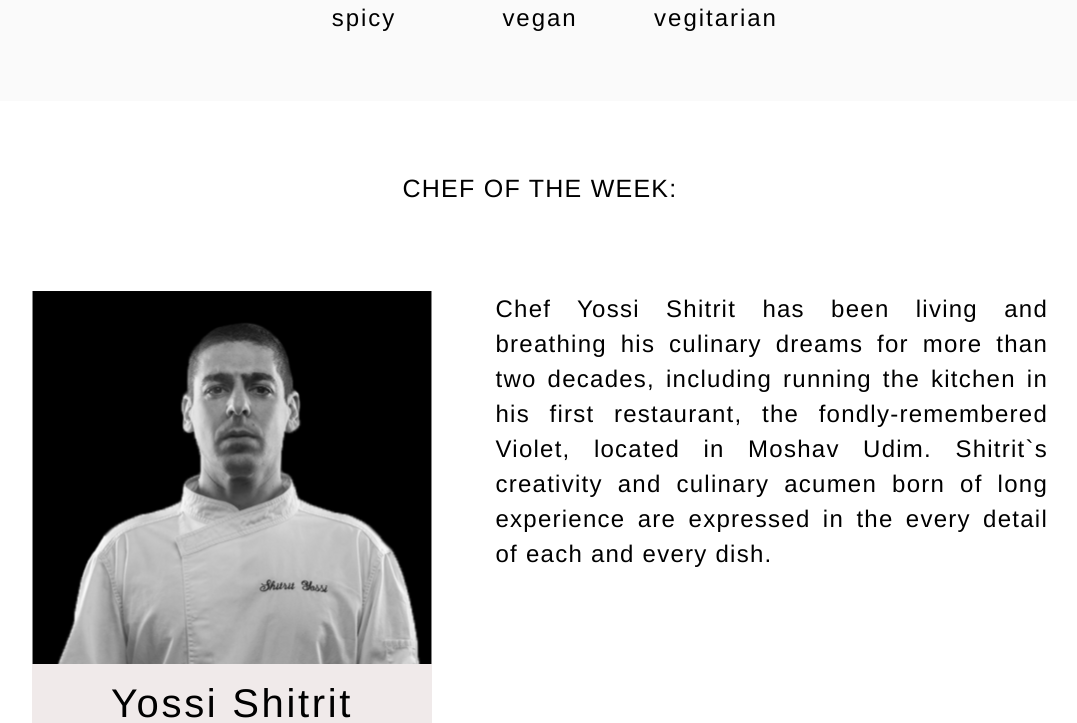
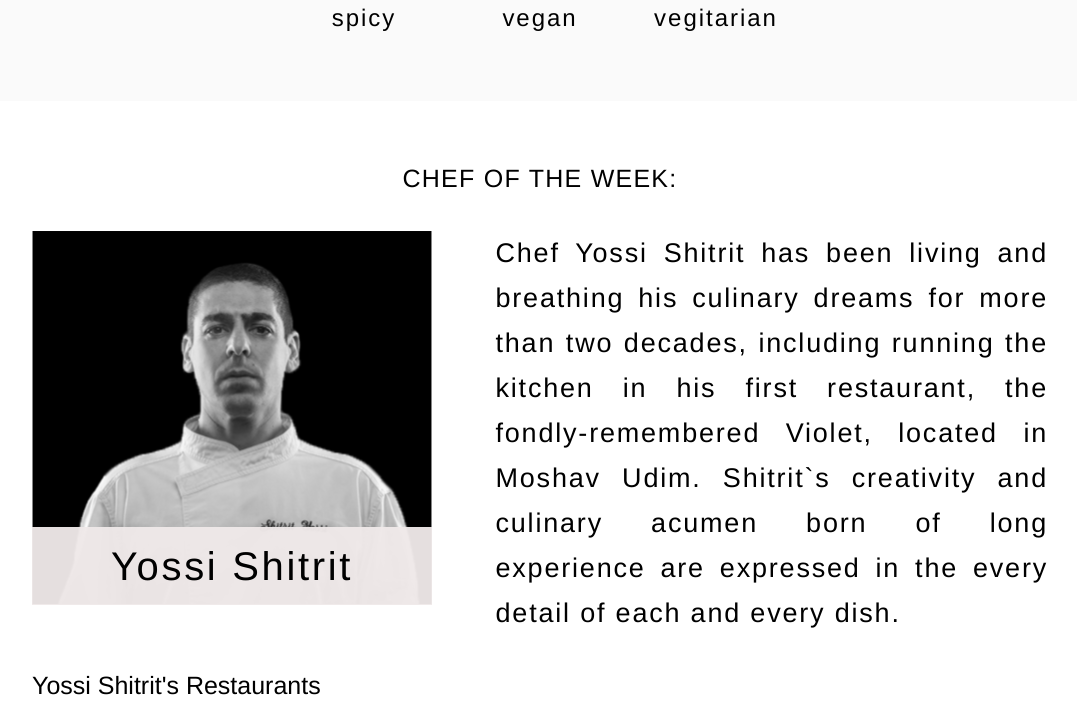
Before and after one commit to hilaEzraMoveo/epicure-client, a React (Create React App) app: page / in a window 1280 px wide. Shown: the part 2186-2909 px from the top of the page, without its empty margins (100-1177 px from the left). Built offline with nearby package versions, Linux system fonts and the light colour scheme; the HTML template or start-up script is replaced by a standard one.

Commit message:
last commit in frontend before connection to backend

```diff
--- a/src/components/ChefOfTheWeek/ChefOfTheWeek.scss
+++ b/src/components/ChefOfTheWeek/ChefOfTheWeek.scss
@@ -18,7 +18,7 @@
     align-items: left;
     justify-content: center;
     padding: 40px 132px;
-    gap: 40px;
+    gap: 25px;
 
     .swiper {
       width: 100%;
@@ -39,9 +39,10 @@
     text-transform: uppercase;
     font-weight: 400;
     @include desktop {
-      height: 80px;
+      //height: 80px;
       font-size: 25px;
-      margin-top: 3%;
+      margin-top: 2%;
+      margin-bottom: 1%;
     }
   }
 
@@ -64,7 +65,8 @@
       align-items: flex-end;
       @include desktop {
         min-width: 400px;
-        min-height: 400px;
+        //font-size: 1.667vw;
+        //min-height: 400px;
       }
 
       .chef-image {
@@ -92,6 +94,7 @@
         @include desktop {
           height: 78px;
           font-size: 40px;
+          margin-top: -77px;
         }
       }
     }
@@ -103,8 +106,10 @@
       font-size: 18px;
       letter-spacing: 1.25px;
       @include desktop {
-        font-size: 24px;
-        line-height: 35px;
+        font-size: 27px;
+        width: 1050px;
+        letter-spacing: 1.8px;
+        line-height: 45px;
         margin: 0;
       }
     }
```
